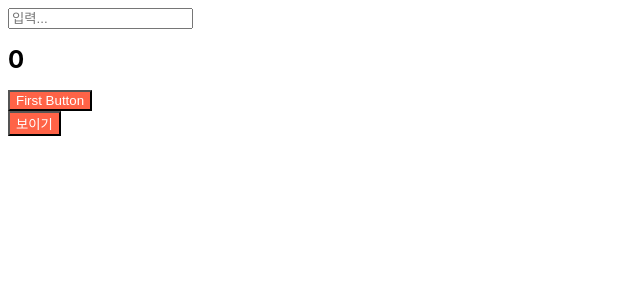
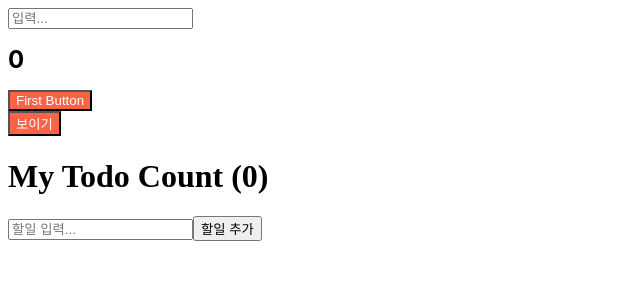
Before and after one commit to SeoHyeonMyeong/movie_application_react, a React (Create React App) app in the folder my-app/: page / in a window 1280 px wide. Shown: the top 300 px of the page, without its empty margins (0-640 px from the left). Built offline with nearby package versions, Linux system fonts and the light colour scheme.

Commit message:
Add: add Todo Component

```diff
--- a/my-app/src/App.js
+++ b/my-app/src/App.js
@@ -1,5 +1,6 @@
 import Button from "./Button";
 import styles from "./App.module.css";
+import Todo from "./Todo";
 import { useState, useEffect } from "react";
 
 function Hello() {
@@ -50,6 +51,8 @@ function App() {
       <br/>
       {showing ? <Hello /> : null}
       <Button text={showing ? "숨김" : "보이기"} onClick={onClickShow}/>
+      <br/>
+      <Todo/>
     </div>
   );
 }
--- /dev/null
+++ b/my-app/src/Todo.js
@@ -0,0 +1,32 @@
+import { useState } from "react";
+
+function Todo() {
+    const [toDo, setToDo] = useState("");
+    const [toDoList,setToDoList] = useState([]);
+    const onChange = (event) => setToDo(event.target.value);
+    const onSubmit = (event) => {
+        event.preventDefault();
+        if (toDo === "") {
+            return;
+        }
+        setToDo("");
+        setToDoList((prev) => [...prev, toDo]);
+    }
+
+    return (
+        <div>
+            <h1>My Todo Count ({toDoList.length})</h1>
+            <form onSubmit={onSubmit}>
+                <input
+                    value={toDo}
+                    onChange={onChange}
+                    type="text"
+                    placeholder="할일 입력..."
+                />
+                <button>할일 추가</button>
+            </form>
+        </div>
+    )
+}
+
+export default Todo;
```
